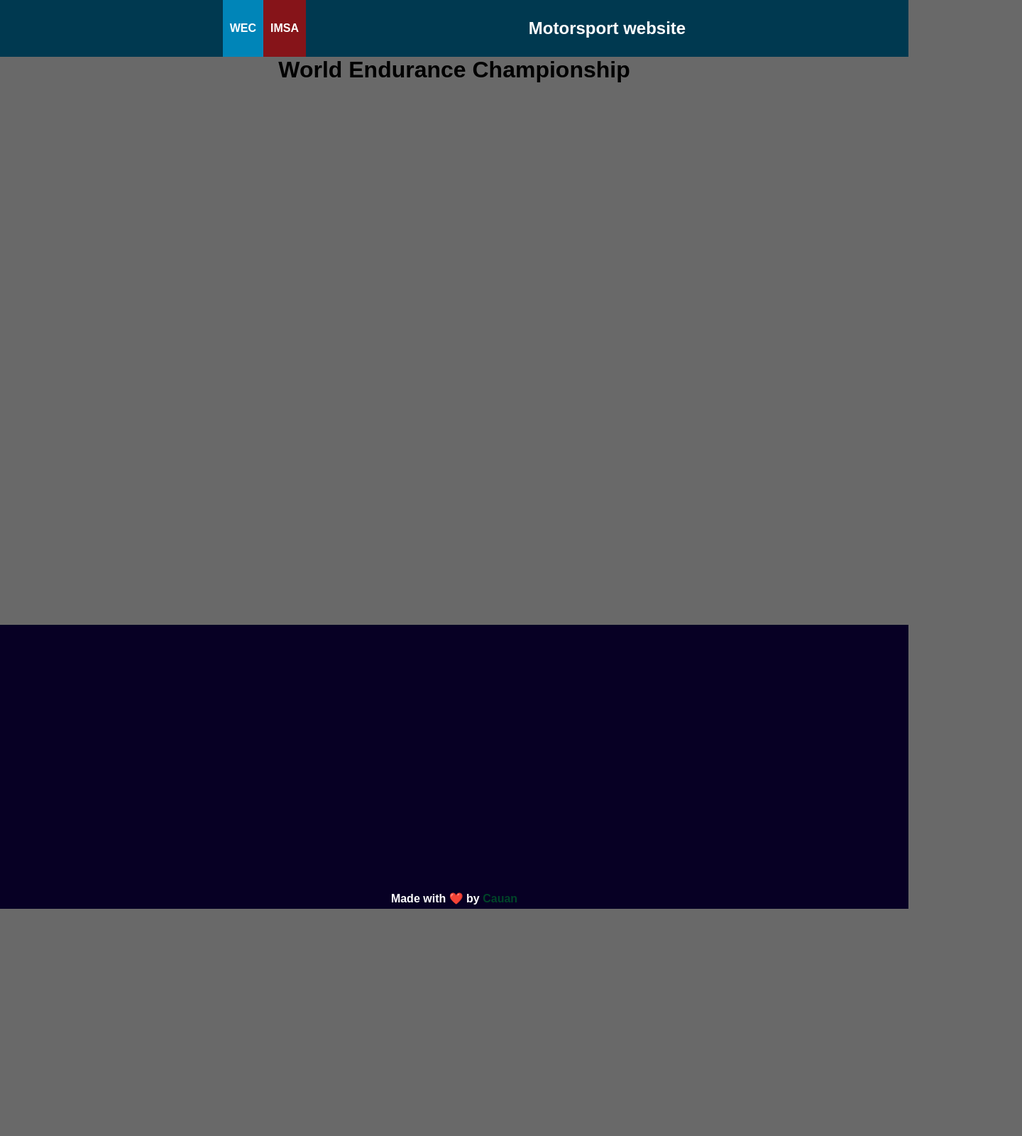
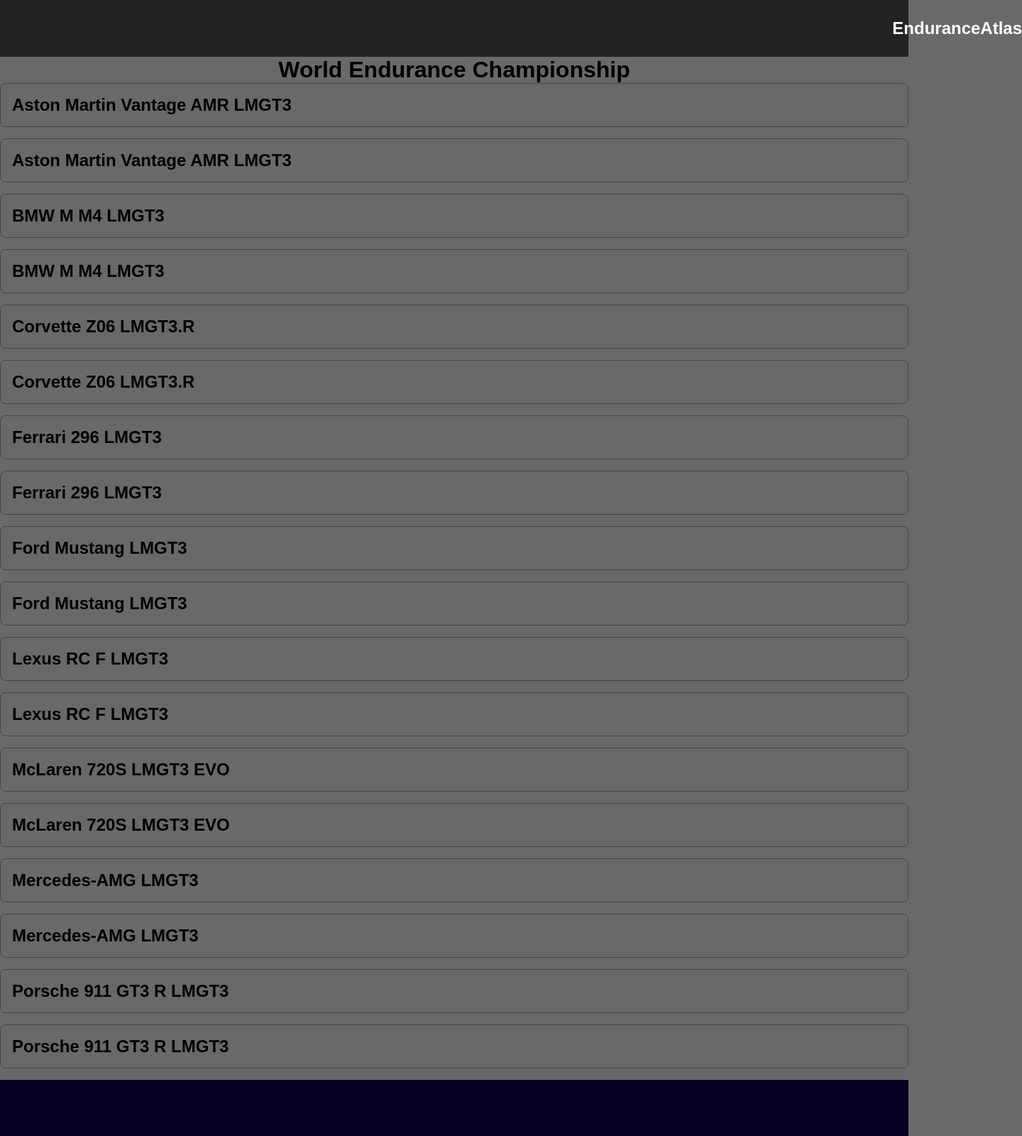
Before and after one commit to Cauanz/motorsport-website, an Astro site: page /wec in a window 1280 px wide. Shown: the top 1600 px of the page at 71% size, 1440 px wide, since content can reach past the window. Before the commit the page ends 1280 px from the top, so only its background shows below. Built offline with nearby package versions, Linux system fonts and the light colour scheme; Astro itself is replaced by a stand-in of ours.

Commit message:
💄 🚧 Atualiza componentes e dados do site de Motorsport: renomeia título, ajusta estilos e adiciona novas equipes ao JSON. Exibição de equipes parcialmente funcional

```diff
--- a/src/components/CardTeam.astro
+++ b/src/components/CardTeam.astro
@@ -0,0 +1,20 @@
+---
+
+  const { team } = Astro.props;
+
+---
+
+
+
+<div class="card">
+  <h2>{team.name}</h2>
+</div>
+
+<style>
+  .card {
+    padding: 1rem;
+    border: 1px solid #444;
+    border-radius: 8px;
+    margin-bottom: 1rem;
+  }
+</style>
--- a/src/components/Header.astro
+++ b/src/components/Header.astro
@@ -13,7 +13,7 @@
       <div class="logo">
         <img src="" alt="">
       </div>
-      <h2>Motorsport website</h2>
+      <h2>EnduranceAtlas</h2>
     </div>
   </div>
 </header>
@@ -24,10 +24,11 @@
   .content {
     width: 100%;
     height: 80px;
-    background-color: #003950;
+    background-color: #222222;
     display: flex;
-    justify-content: space-evenly;
+    justify-content: center;
     align-items: center;
+    gap: 1300px;
     color: white;
   }
 
--- a/src/data/teams.json
+++ b/src/data/teams.json
@@ -420,6 +420,55 @@
           "Stephen GROVE",
           "Brenton GROVE"
         ]
+      },
+      {
+        "name": "Mercedes-AMG LMGT3",
+        "manufacturer": "Mercedes-Benz",
+        "team": "Iron Lynx",
+        "image": "/public/2_267b99.png",
+        "logo": "/public/mercedes_6823cf.png",
+        "country": {
+          "name": "Italy",
+          "abr": "ITA"
+        },
+        "carNumbers": ["61"],
+        "drivers": [
+          "Christian RIED",
+          "Maxime MARTIN",
+          "Lin HODENIUS",
+          "Martin BERRY"
+        ]
+      },
+      {
+        "name": "Porsche 911 GT3 R LMGT3",
+        "manufacturer": "Porsche",
+        "team": "Iron Dames",
+        "image": "/public/2_f3bfc7.png",
+        "logo": "/public/porsche_67ffdf.png",
+        "country": {
+          "name": "Italy",
+          "abr": "ITA"
+        },
+        "carNumbers": ["85"],
+        "drivers": [
+          "Célia MARTIN",
+          "Rahel FREY",
+          "Michelle GATTING",
+          "Sarah BOVY"
+        ]
+      },
+      {
+        "name": "Porsche 911 GT3 R LMGT3",
+        "manufacturer": "Porsche",
+        "team": "Manthey 1ST PHORM",
+        "image": "/public/2_567b99.png",
+        "logo": "/public/porsche_67ffdf.png",
+        "country": {
+          "name": "Germany",
+          "abr": "GER"
+        },
+        "carNumbers": ["92"],
+        "drivers": ["Ryan HARDWICK", "Riccardo PERA", "Richard LIETZ"]
       }
     ]
   },
--- a/src/layouts/Layout.astro
+++ b/src/layouts/Layout.astro
@@ -10,7 +10,7 @@
 		<meta name="viewport" content="width=device-width" />
 		<link rel="icon" type="image/svg+xml" href="/favicon.svg" />
 		<meta name="generator" content={Astro.generator} />
-		<title>Endurance Racing Website</title>
+		<title>Endurance Atlas</title>
 	</head>
 	<body>
 		<Header />
--- a/src/pages/[series]/index.astro
+++ b/src/pages/[series]/index.astro
@@ -1,6 +1,8 @@
 ---
 import type { GetStaticPaths } from "astro";
 import Layout from '../../layouts/Layout.astro';
+import teams from "../../data/teams.json";
+import CardTeam from "../../components/CardTeam.astro";
 
 export const getStaticPaths = (() => {
 	return [
@@ -9,7 +11,8 @@
 	];
 }) satisfies GetStaticPaths;
 
-const { series } = Astro.params;
+const { series } = Astro.params as { series: "wec" | "imsa" };
+const seriesTeam = series === "wec" ? teams.wec : teams.imsa;
 
 ---
 
@@ -20,7 +23,11 @@
 		<h1 class="title">{series === "wec" ? "World Endurance Championship" : "IMSA"}</h1>
 
 
-
+	<main>
+		{teams.wec.lmgt3.map(team => (
+			<CardTeam team={team} />
+		)) }
+	</main>
 
 
 
--- a/src/pages/index.astro
+++ b/src/pages/index.astro
@@ -4,6 +4,8 @@
 // Welcome to Astro! Wondering what to do next? Check out the Astro documentation at https://docs.astro.build
 // Don't want to use any of this? Delete everything in this file, the `assets`, `components`, and `layouts` directories, and start fresh.
 ---
+
+<!-- TODO : REFATORAR HYPERCARS, OU DIVIDIR NOS DOIS CARROS DE CADA EQUIPE, OU ADICIONAR UM ARRAY COM AS DUAS IMAGENS -->
 
 <Layout>
 
```
